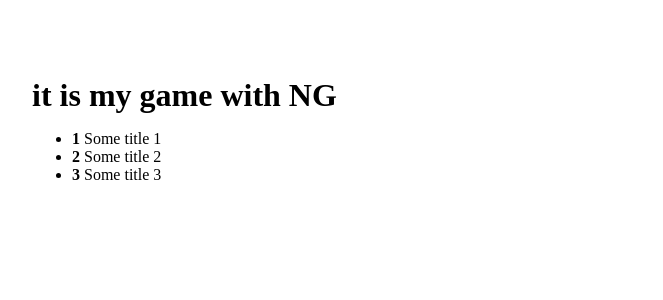
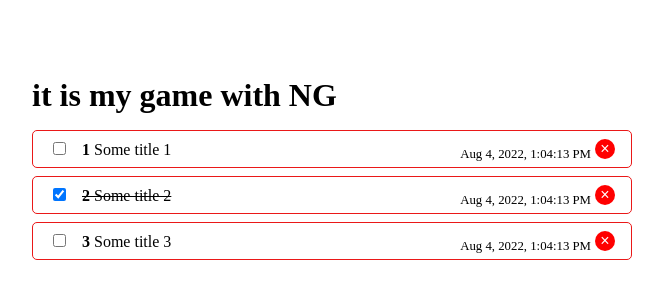
Before and after one commit to YACHNIKMIKHAIL/playWithNG, an Angular app: page / in a window 1280 px wide. Shown: the top 300 px of the page, without its empty margins (308-971 px from the left). Built offline with nearby package versions, Linux system fonts and the light colour scheme.

Commit message:
const idx = this.todos.findIndex(t => t.id === id)  change checkbox commit

```diff
--- a/src/app/app.component.html
+++ b/src/app/app.component.html
@@ -1,4 +1,4 @@
 <div class="container">
   <h1>{{appTitle}}</h1>
-  <app-todos [todos]="todos"></app-todos>
+  <app-todos [todos]="todos" (onToggle)="$event"></app-todos>
 </div>
--- a/src/app/app.component.ts
+++ b/src/app/app.component.ts
@@ -20,4 +20,9 @@ export class AppComponent {
     {id: 2, title: 'Some title 2', completed: true, date: new Date()},
     {id: 3, title: 'Some title 3', completed: false, date: new Date()},
   ]
+
+  onToggle(id: number) {
+    const idx = this.todos.findIndex(t => t.id === id)
+    this.todos[idx].completed = !this.todos[idx].completed
+  }
 }
--- a/src/app/todos/todos.component.html
+++ b/src/app/todos/todos.component.html
@@ -1,7 +1,12 @@
 <ul>
   <li *ngFor="let t of todos; let i=index">
+    <span [class.done]="t.completed">
+      <input type="checkbox" [checked]="t.completed" (change)="onChange(t.id)">
     <strong>{{i + 1}}</strong>
-    {{t.title}}
+      {{t.title}}
+      </span>
+    <small>{{t.date |  date:'medium'}}</small>
+    <button class="rm">&times;</button>
   </li>
 
 </ul>
--- a/src/app/todos/todos.component.scss
+++ b/src/app/todos/todos.component.scss
@@ -0,0 +1,51 @@
+ul {
+  list-style: none;
+  padding: 0;
+  margin: 0;
+  margin-top: 1rem;
+
+  li {
+    position: relative;
+    border: 1px solid #ea1818;
+    border-radius: 5px;
+    padding: .5rem 1rem;
+    margin-bottom: .5rem;
+    display: flex;
+    justify-content: space-between;
+
+    input {
+      margin-right: 1rem;
+    }
+
+    small {
+      position: absolute;
+      right: 40px;
+      bottom: 5px;
+      font-size: .8rem;
+    }
+  }
+}
+
+.done {
+  text-decoration: line-through;
+}
+
+.rm {
+  $color: red;
+  border-radius: 50%;
+  background: $color;
+  color: #fff;
+  font-size: 1rem;
+  border: none;
+  width: 20px;
+  height: 20px;
+  transition: .3s all;
+  cursor: pointer;
+  display: flex;
+  justify-content: center;
+  align-items: center;
+
+  &:hover {
+    background: darken($color, 20%);
+  }
+}
--- a/src/app/todos/todos.component.ts
+++ b/src/app/todos/todos.component.ts
@@ -1,4 +1,4 @@
-import {Component, Input, OnInit} from '@angular/core';
+import {Component, EventEmitter, Input, OnInit, Output} from '@angular/core';
 import {ITodo} from "../app.component";
 
 @Component({
@@ -8,6 +8,7 @@ import {ITodo} from "../app.component";
 })
 export class TodosComponent implements OnInit {
   @Input() todos: ITodo[] = []
+  @Output() onToggle = new EventEmitter<number>()
 
   constructor() {
   }
@@ -15,4 +16,7 @@ export class TodosComponent implements OnInit {
   ngOnInit(): void {
   }
 
+  onChange(id: number) {
+    this.onToggle.emit(id)
+  }
 }
```
